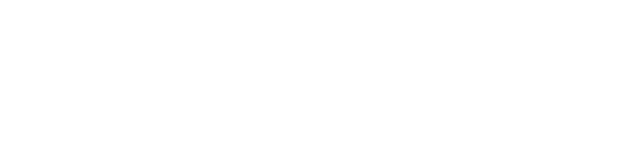
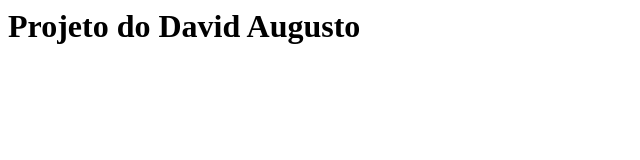
Before and after one commit to daviaugusto222/curso-git, a plain HTML site: page index.html in a window 1280 px wide. Shown: the whole page, without its empty margins (0-640 px from the left). Drawn offline with Linux system fonts and the light colour scheme.

Commit message:
Titulo da Página

```diff
--- a/index.html
+++ b/index.html
@@ -2,6 +2,6 @@
 	<head>
 	</head>
 	<body>
-
+		<h1>Projeto do David Augusto</h1>
 	</body>
 </html>
```
